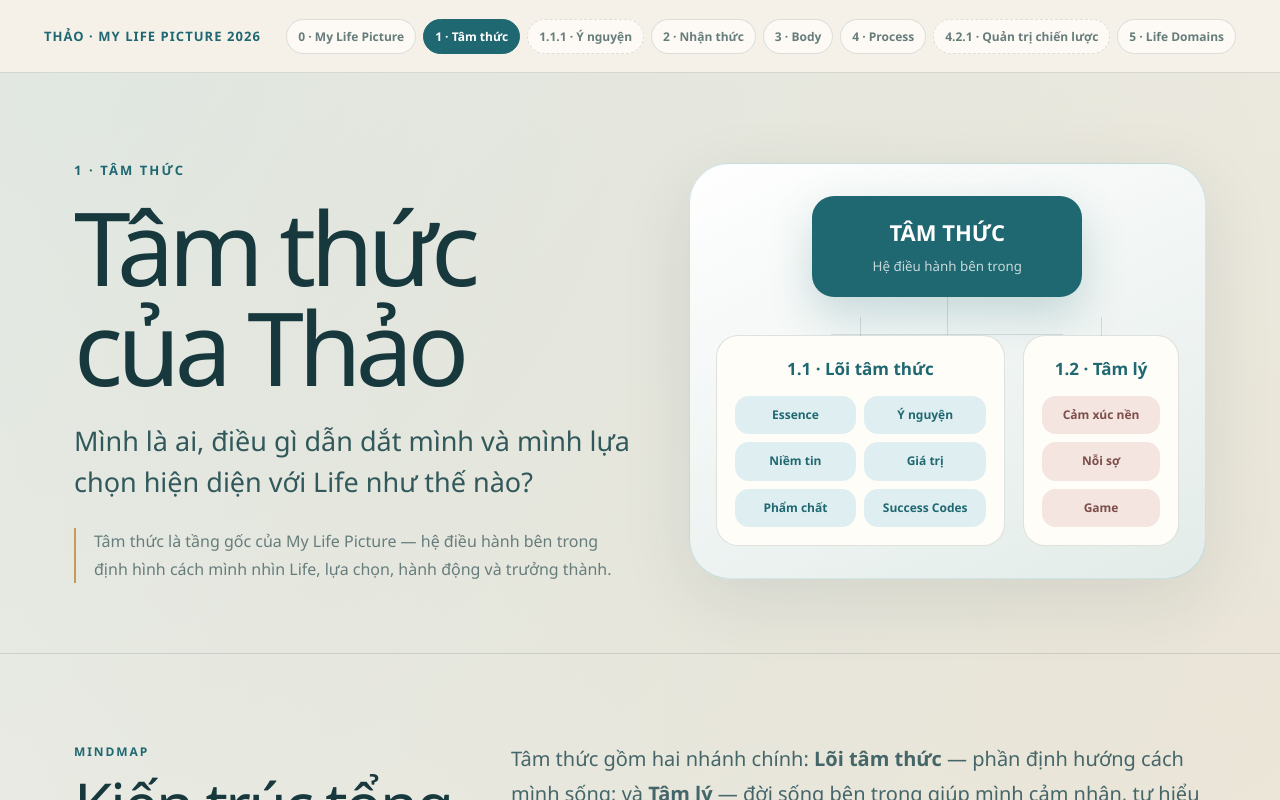
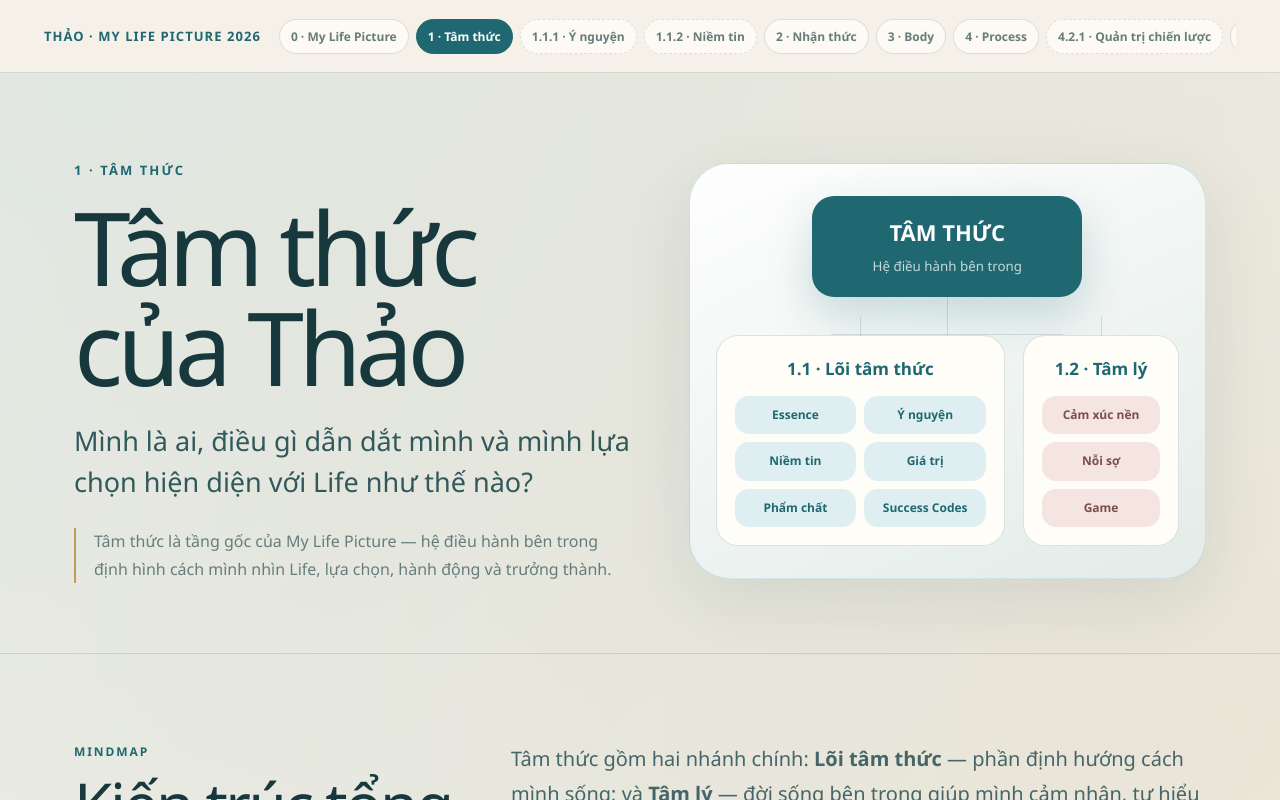
Before and after one commit to thaophampham/mylifepicture2026thao, a plain HTML site: page index.html in a window 1280 px wide. Drawn offline with Linux system fonts and the light colour scheme.

Commit message:
Add Essence belief journey to MLP navigation

```diff
--- a/index.html
+++ b/index.html
@@ -13,7 +13,7 @@ nav{position:fixed;inset:0 0 auto 0;z-index:100;background:rgba(245,241,233,.95)
 </style>
 </head>
 <body>
-<nav><div class="shell nav-top"><div class="brand">Thảo · My Life Picture 2026</div><div class="site-tabs" aria-label="My Life Picture navigation"><a class="tab" href="overview.html">0 · My Life Picture</a><a class="tab active" href="index.html">1 · Tâm thức</a><a class="tab child" href="y-nguyen.html">1.1.1 · Ý nguyện</a><a class="tab" href="nhan-thuc.html">2 · Nhận thức</a><a class="tab" href="body.html">3 · Body</a><a class="tab" href="process.html">4 · Process</a><a class="tab child" href="strategic-management.html">4.2.1 · Quản trị chiến lược</a><a class="tab" href="life-domains.html">5 · Life Domains</a></div></div></nav>
+<nav><div class="shell nav-top"><div class="brand">Thảo · My Life Picture 2026</div><div class="site-tabs" aria-label="My Life Picture navigation"><a class="tab" href="overview.html">0 · My Life Picture</a><a class="tab active" href="index.html">1 · Tâm thức</a><a class="tab child" href="y-nguyen.html">1.1.1 · Ý nguyện</a><a class="tab child" href="niem-tin-essence.html">1.1.2 · Niềm tin</a><a class="tab" href="nhan-thuc.html">2 · Nhận thức</a><a class="tab" href="body.html">3 · Body</a><a class="tab" href="process.html">4 · Process</a><a class="tab child" href="strategic-management.html">4.2.1 · Quản trị chiến lược</a><a class="tab" href="life-domains.html">5 · Life Domains</a></div></div></nav>
 <div class="frame-wrap"><iframe id="detailFrame" src="tam-thuc-content.html" title="1 Tâm thức của Thảo" loading="eager"></iframe></div>
 <script>const frame=document.getElementById('detailFrame');frame.addEventListener('load',()=>{try{const doc=frame.contentDocument;const legacyNav=doc&&doc.querySelector('nav');if(legacyNav)legacyNav.style.display='none'}catch(e){}});</script>
 </body>
```
